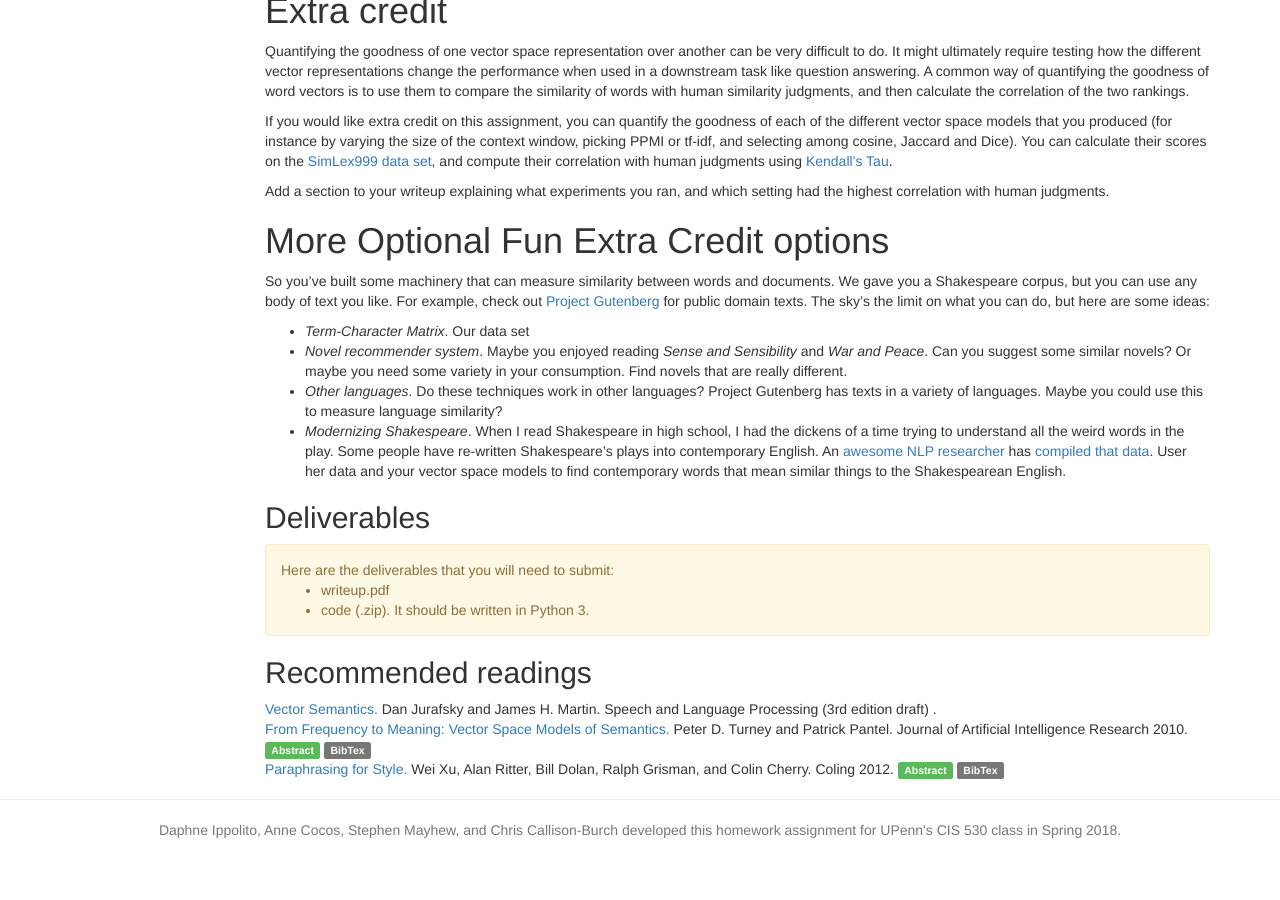
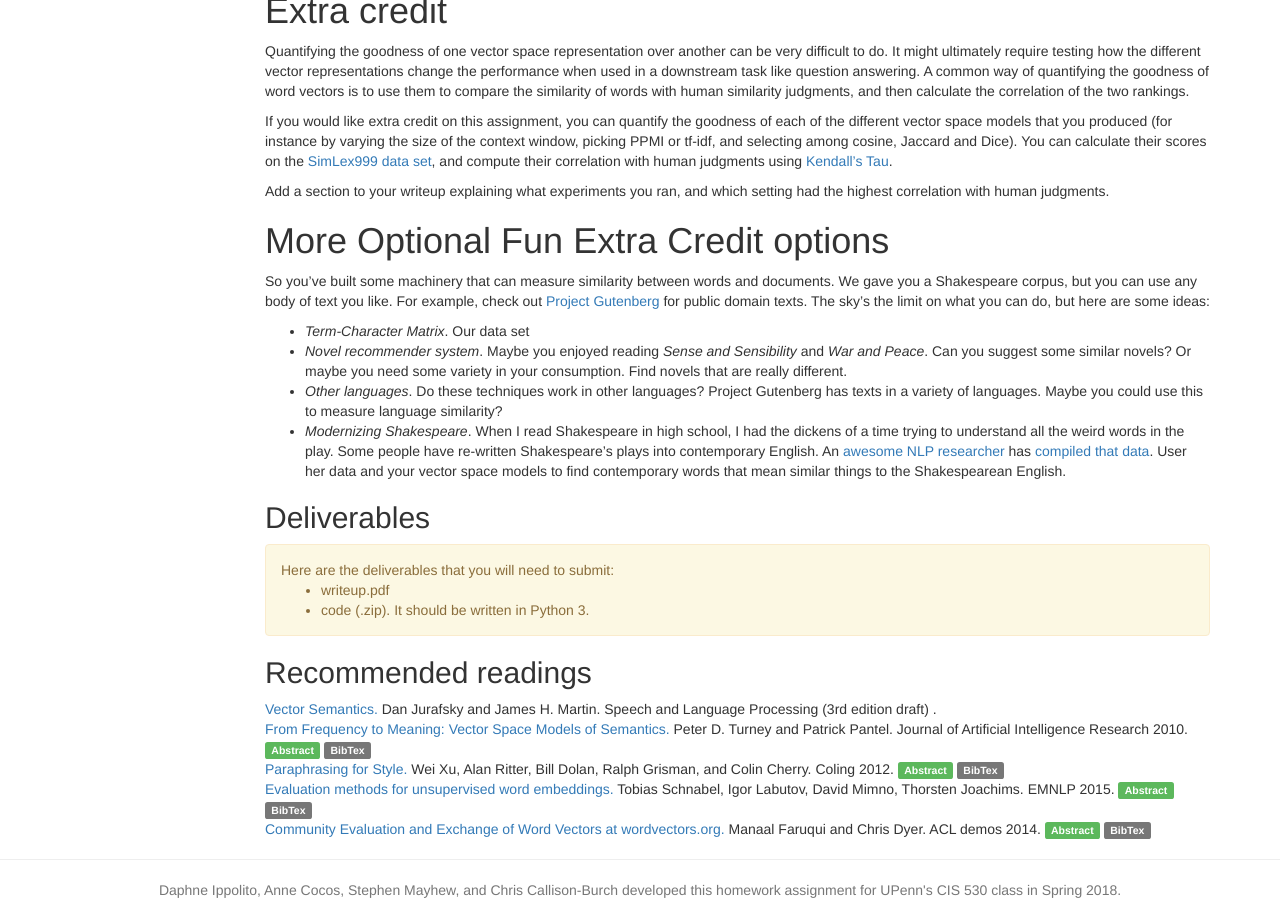
Before and after one commit to computational-linguistics-class/computational-linguistics-class.github.io, a Jekyll site: the page built from assignment3.md, in a window 1280 px wide and 900 px high, scrolled down 3906 px. Built offline with Jekyll 4.4.1, drawn with Linux system fonts in a browser that asks for light colours; nearby versions of some CDN libraries; formulas are drawn with MathJax 3; a script that is not in the unit is left out; before the commit the page ends 4746 px from its top, so only the background shows below that; some of the changed lines change nothing that is shown.

Commit message:
Add links to papers about evaluating word vectors

```diff
--- a/assignment3.md
+++ b/assignment3.md
@@ -50,7 +50,48 @@ readings:
         pages={2899--2914},
         year={2012}
       }
-
+-
+   title: Evaluation methods for unsupervised word embeddings
+   authors: Tobias Schnabel, Igor Labutov, David Mimno, Thorsten Joachims
+   venue: EMNLP
+   year: 2015
+   type: conference
+   url: http://www.aclweb.org/anthology/D15-1036
+   id: evaluation-methods-for-word-embeddings
+   abstract: We present a comprehensive study of evaluation methods for unsupervised embedding techniques that obtain meaningful representations of words from text. Different evaluations result in different orderings of embedding methods, calling into question the common assumption that there is one single optimal vector representation. We present new evaluation techniques that directly compare embeddings with respect to specific queries. These methods reduce bias, provide greater insight, and allow us to solicit data-driven relevance judgments rapidly and accurately through crowdsourcing.
+   bibtex: |
+      @InProceedings{schnabel-EtAl:2015:EMNLP,
+        author    = {Schnabel, Tobias  and  Labutov, Igor  and  Mimno, David  and  Joachims, Thorsten},
+        title     = {Evaluation methods for unsupervised word embeddings},
+        booktitle = {Proceedings of the 2015 Conference on Empirical Methods in Natural Language Processing},
+        month     = {September},
+        year      = {2015},
+        address   = {Lisbon, Portugal},
+        publisher = {Association for Computational Linguistics},
+        pages     = {298--307},
+        url       = {http://aclweb.org/anthology/D15-1036}
+      }
+-
+   title: Community Evaluation and Exchange of Word Vectors at wordvectors.org
+   authors: Manaal Faruqui and Chris Dyer
+   venue: ACL demos
+   year: 2014
+   type: conference
+   url: http://www.aclweb.org/anthology/P14-5004
+   id: wordvectors.org
+   abstract: Vector space word representations are useful for many natural language processing applications. The diversity of techniques for computing vector representations and the large number of evaluation benchmarks makes reliable comparison a tedious task both for researchers developing new vector space models and for those wishing to use them. We present a website and suite of offline tools that that facilitate evaluation of word vectors on standard lexical semantics benchmarks and permit exchange and archival by users who wish to find good vectors for their applications. The system is accessible at www.wordvectors.org.
+   bibtex: |
+      @InProceedings{faruqui-dyer:2014:P14-5,
+        author    = {Faruqui, Manaal  and  Dyer, Chris},
+        title     = {Community Evaluation and Exchange of Word Vectors at wordvectors.org},
+        booktitle = {Proceedings of 52nd Annual Meeting of the Association for Computational Linguistics: System Demonstrations},
+        month     = {June},
+        year      = {2014},
+        address   = {Baltimore, Maryland},
+        publisher = {Association for Computational Linguistics},
+        pages     = {19--24},
+        url       = {http://www.aclweb.org/anthology/P14-5004}
+      }
 ---
 
 
```
